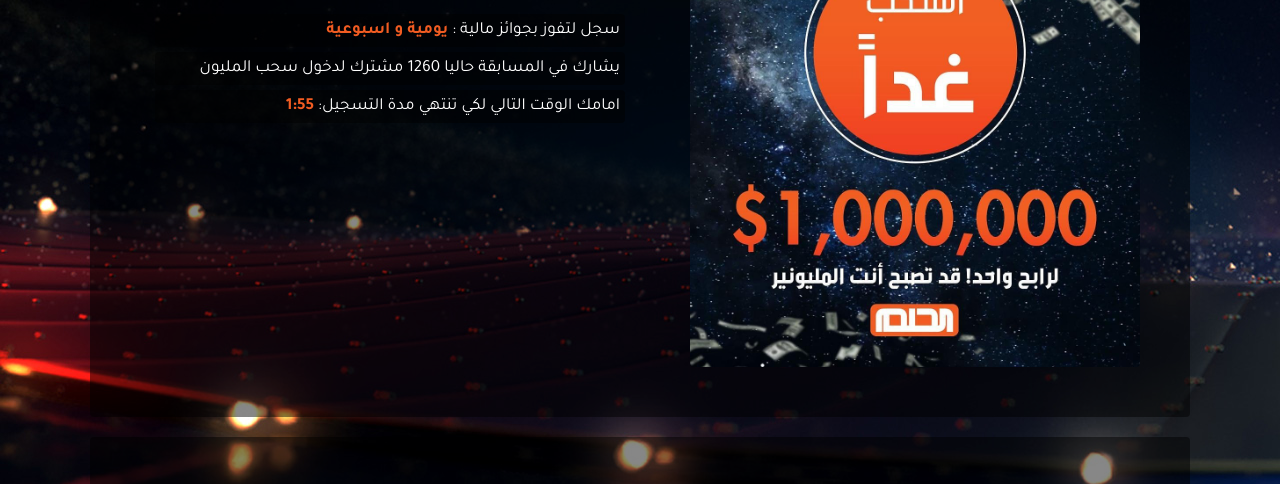
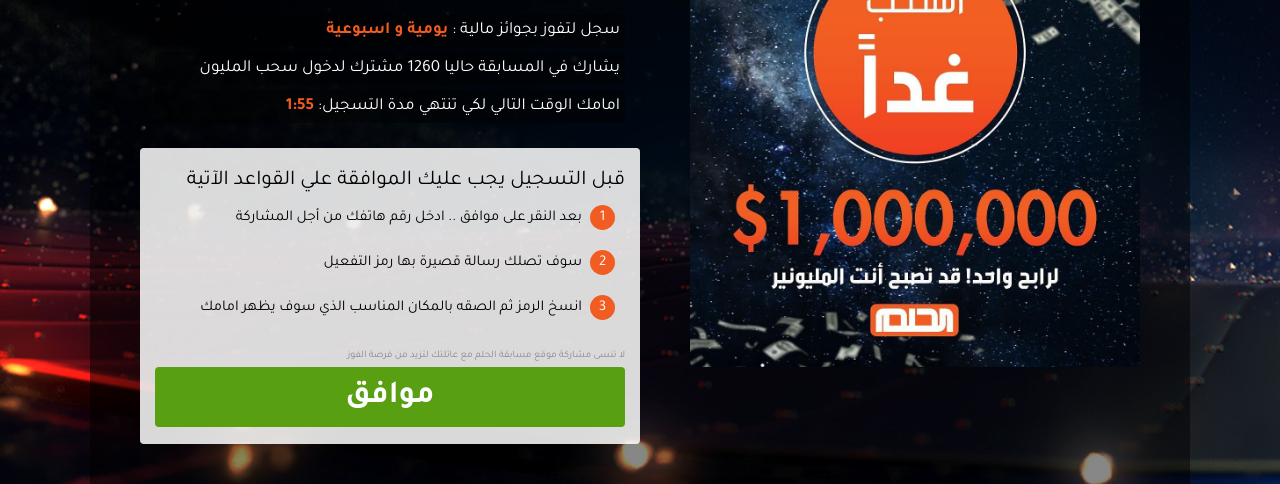
Before and after one commit to GamalMehI/GamalMehI.github.io, a plain HTML site: page index.html in a window 1280 px wide. Shown: the part 336-820 px from the top of the page. Drawn offline with Linux system fonts and the light colour scheme.

Commit message:
Update index.html

```diff
--- a/index.html
+++ b/index.html
@@ -105,7 +105,7 @@
 					<p class="lucky_text">امامك الوقت التالي لكي تنتهي مدة التسجيل: <b class="colored timer">2.00</b></p>
 				</div>
 
-						<div class="show_end">
+						<div class="step1 question_box">
 							<h3>قبل التسجيل يجب عليك الموافقة علي القواعد الآتية</h3>
 							<ul class="decimal clearfix">
 							<li class="clearfix"><span>1</span>  بعد النقر على موافق .. ادخل رقم هاتفك من أجل المشاركة</li>
```
